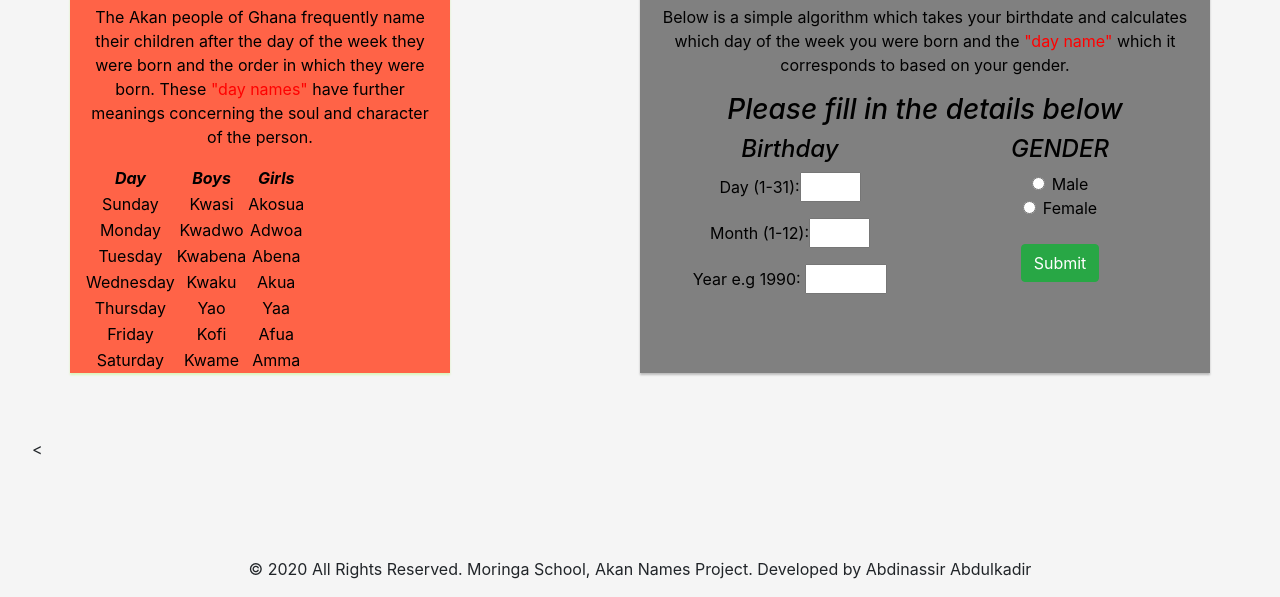
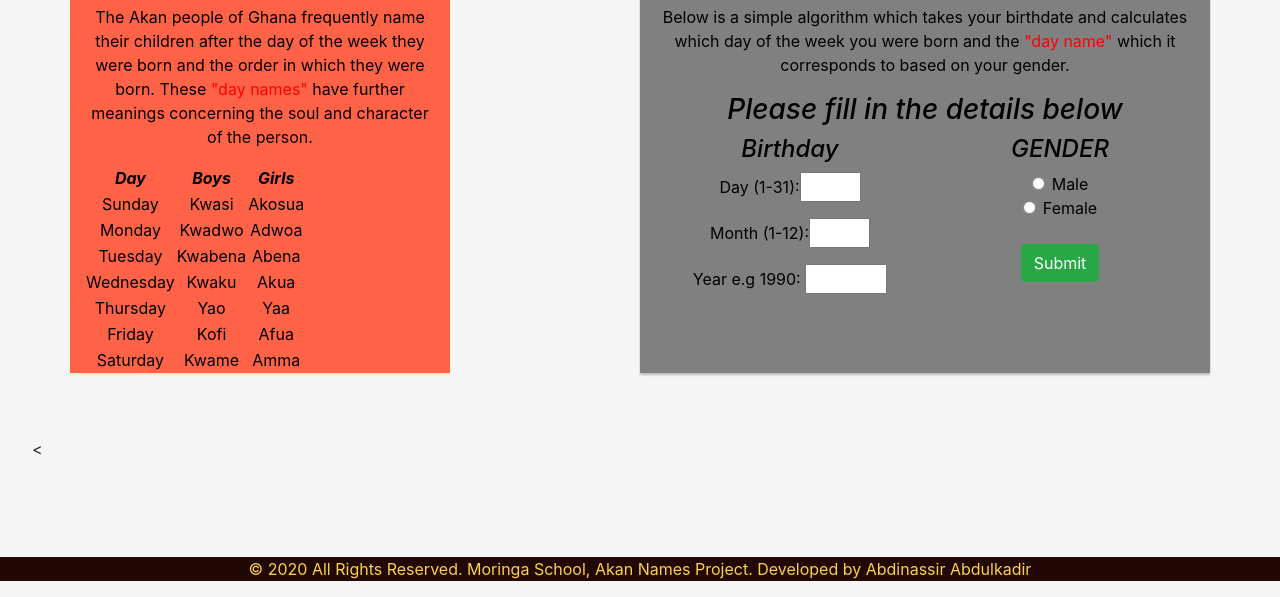
Before and after one commit to nasirabdulkadir91/Akan-Name-Generator, a plain HTML site: page index.html in a window 1280 px wide. Shown: the part 297-894 px from the top of the page. Drawn offline with Linux system fonts and the light colour scheme.

Commit message:
add background color to footer

```diff
--- a/css/styles.css
+++ b/css/styles.css
@@ -38,3 +38,7 @@ body {
   .result {
     background-color: transparent;
   }
+  footer {
+    background-color:  	#210804;
+    color:  	#FBD248;
+  }
```
